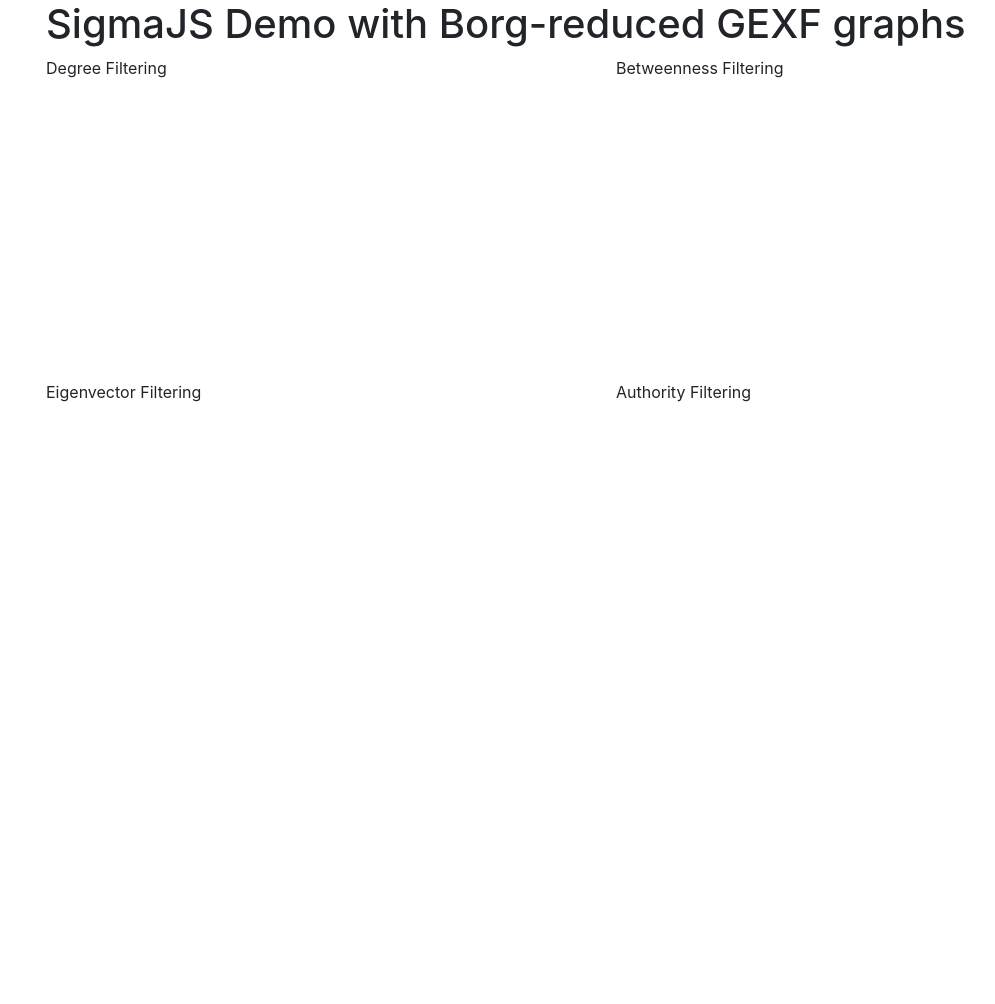
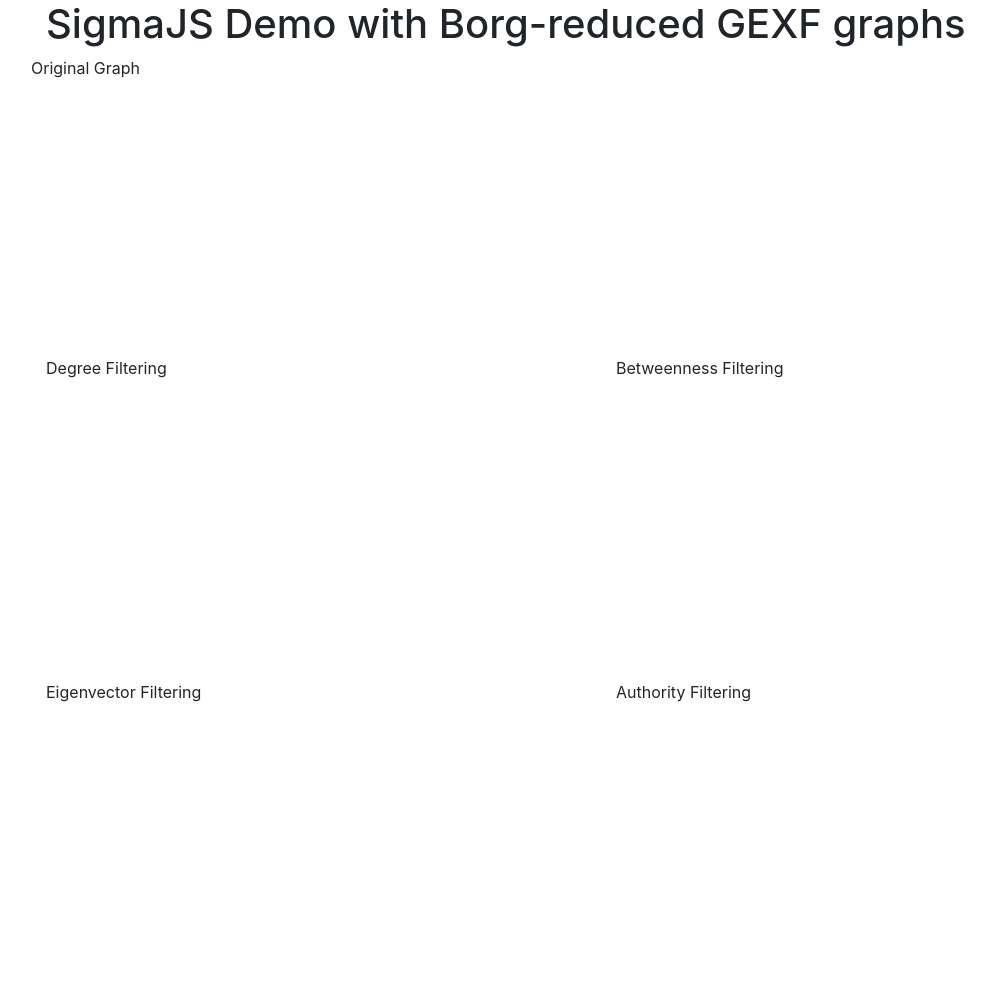
Before and after one commit to greebie/FilterComparisons, a plain HTML site: page app/index.html in a window 1280 px wide. Shown: the whole page, without its empty margins (39-1034 px from the left). Before the commit the page ends 800 px from the top, so only its background shows below. Drawn offline with nearby package versions, Linux system fonts and the light colour scheme; no server answers.

Commit message:
Add the original graph to the set.

```diff
--- a/app/index.html
+++ b/app/index.html
@@ -29,9 +29,16 @@
       width: 300px;
       height: 300px;
     }
+    #cpp {
+      width: 300px;
+      height: 300px;
+    }
   </style>
   <div class="container">
     <h1>SigmaJS Demo with Borg-reduced GEXF graphs</h1>
+    <div class="row">Original Graph
+      <div id="cpp"></div>
+    </div>
     <div class="row">
       <div class="col"> Degree Filtering <div id="cppdegree"></div></div>
       <div class="col"> Betweenness Filtering <div id="cppbetween"></div></div>
--- a/app/js/graphs.js
+++ b/app/js/graphs.js
@@ -2,6 +2,14 @@
 var s2 = new sigma('cppbetween');
 var s3 = new sigma('cppeigen');
 var s4 = new sigma('cppauthority');
+var so = new sigma('cpp');
+sigma.parsers.gexf(
+  'GEXF/cpp2.gexf',
+  so,
+  function(y) {
+  so.refresh();
+  }
+);
 sigma.parsers.gexf(
     'GEXF/cpp225Degree.gexf',
     s,
```
Also changed, not shown: 1 other file.
